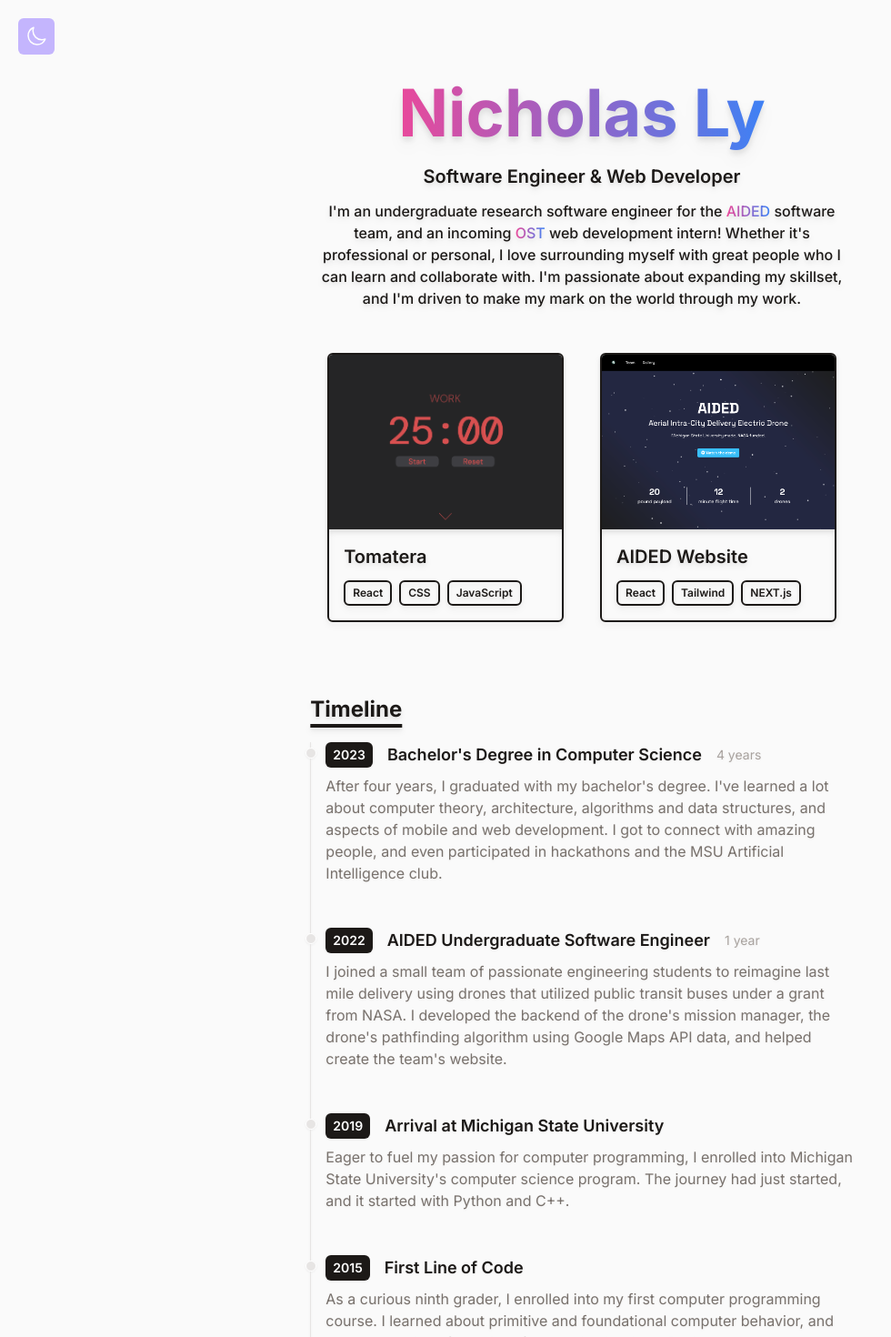
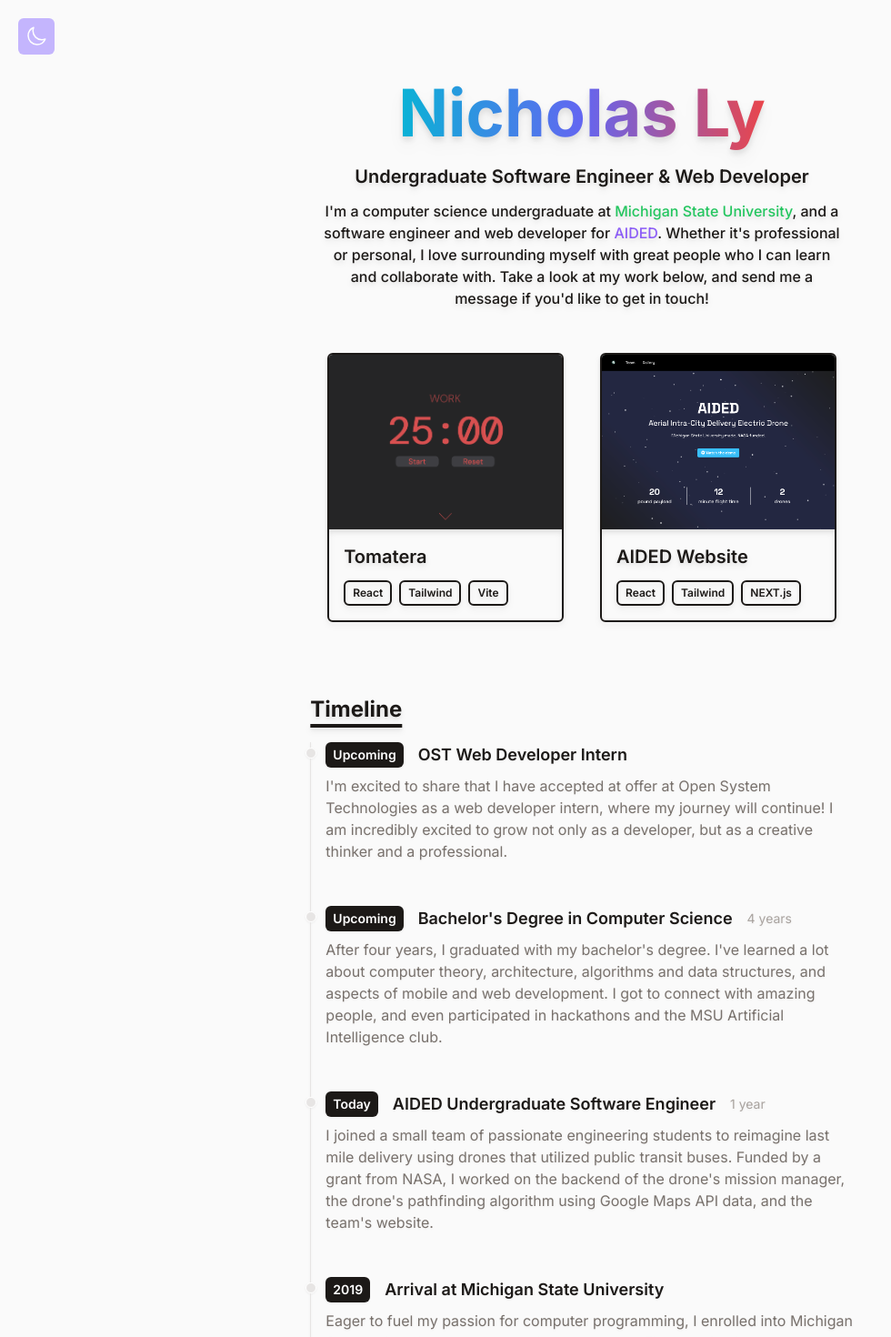
Before and after one commit to nicholasdly/personal-website, a React (Vite) app: page / in a window 1280 px wide. Shown: the top 1470 px of the page at 91% size, without its empty margins (0-980 px from the left). Built offline with nearby package versions, Linux system fonts and the light colour scheme.

Commit message:
Updates 12/1/2022

```diff
--- a/src/App.jsx
+++ b/src/App.jsx
@@ -76,7 +76,7 @@ export default function App() {
         {theme === 'dark' ? sun : moon}
       </button>
 
-      <div className='bg-neutral-50 dark:bg-neutral-900 text-stone-900 dark:text-stone-300 min-h-screen font-inter transition duration-300'>
+      <div className='bg-neutral-50 dark:bg-black text-stone-900 dark:text-stone-300 min-h-screen font-inter transition duration-300'>
         <div className='max-w-5xl w-11/12 mx-auto'>
           <Intro />
           <Portfolio />
--- a/src/components/Contact.jsx
+++ b/src/components/Contact.jsx
@@ -23,7 +23,7 @@ export default function Contact() {
                         name='message'
                         placeholder='Message'
                         rows='10' />
-                    <button className='text-center inline-block px-8 py-3 w-max text-base font-medium rounded-md text-white bg-gradient-to-r from-pink-500 to-blue-500 dark:to-orange-500 drop-shadow-md duration-300 hover:scale-110 active:scale-100'>
+                    <button className='text-center inline-block px-8 py-3 w-max text-base font-medium rounded-md text-white bg-gradient-to-r from-cyan-500 via-indigo-500 to-red-500 drop-shadow-md duration-300 hover:scale-110 active:scale-100'>
                         Send
                     </button>
 
--- a/src/components/Intro.jsx
+++ b/src/components/Intro.jsx
@@ -4,27 +4,27 @@ import React from 'react';
 export default function Intro() {
     return (
         <div className='flex items-center justify-center flex-col text-center pt-20 pb-6'>
-            <h1 className='text-4xl sm:text-7xl md:text-7xl mb-1 sm:mb-3 md:mb-3 font-bold drop-shadow-lg transition duration-300 bg-gradient-to-r from-pink-500 to-blue-500 dark:to-orange-500 text-transparent bg-clip-text p-2'>
+            <h1 className='text-4xl sm:text-7xl md:text-7xl mb-1 sm:mb-3 md:mb-3 font-bold drop-shadow-lg transition duration-300 bg-gradient-to-r from-cyan-500 via-indigo-500 to-red-500 text-transparent bg-clip-text p-2'>
                 Nicholas Ly
             </h1>
-            <p className='text-base sm:text-xl md:text-xl mb-3 font-semibold drop-shadow-md '>
-                Software Engineer & Web Developer
+            <p className='text-base dark:text-white sm:text-xl md:text-xl mb-3 font-semibold drop-shadow-md duration-300'>
+                Undergraduate Software Engineer & Web Developer
             </p>
             <p className='text-md max-w-xl mb-6 font-medium drop-shadow-md'>
-                I'm an undergraduate research software engineer for the {}
-                <a className='bg-gradient-to-r from-pink-500 to-blue-500 dark:to-orange-500 text-transparent bg-clip-text'
+                I'm a computer science undergraduate at {}
+                <a className='text-green-500 dark:text-green-400 duration-300'
+                    href='https://msu.edu/'
+                    target='_blank'
+                    rel='noreferrer noopener'>Michigan State University</a>
+                {}, and
+                a software engineer and web developer for {}
+                <a className='text-violet-500 dark:text-violet-400 duration-300'
                     href='https://msuaided.com/'
                     target='_blank'
                     rel='noreferrer noopener'>AIDED</a>
-                {} software team, and an incoming {}
-                <a className='bg-gradient-to-r from-pink-500 to-blue-500 dark:to-orange-500 text-transparent bg-clip-text'
-                    href='https://www.ostusa.com/'
-                    target='_blank'
-                    rel='noreferrer noopener'>OST</a>
-                {} web development intern! Whether it's professional or personal, I
+                {}. Whether it's professional or personal, I
                 love surrounding myself with great people who I can learn and collaborate with.
-                I'm passionate about expanding my skillset, and I'm driven to make my mark on the
-                world through my work.
+                Take a look at my work below, and send me a message if you'd like to get in touch!
             </p>
         </div>
     )
--- a/src/components/PortfolioItem.jsx
+++ b/src/components/PortfolioItem.jsx
@@ -7,7 +7,7 @@ export default function PortfolioItem({ title, imgURL, techstack, link }) {
             href={link}
             target='_blank'
             rel='noreferrer noopener'>
-            <img className='w-full h-36 md:h-48 object-cover cursor-pointer'
+            <img className='w-full h-48 md:h-48 object-cover cursor-pointer'
                 src={imgURL}
                 alt='Portfolio Item Image' />
             <div className='w-full p-4'>
--- a/src/data/portfolio.js
+++ b/src/data/portfolio.js
@@ -3,7 +3,7 @@ export default [
     {
         title: 'Tomatera',
         imgURL: 'assets/tomatera.png',
-        techstack: ['React', 'CSS', 'JavaScript'],
+        techstack: ['React', 'Tailwind', 'Vite'],
         link: 'https://tomatera.dev/'
     },
     {
--- a/src/data/timeline.js
+++ b/src/data/timeline.js
@@ -1,7 +1,16 @@
 
 export default [
     {
-        year: '2023',
+        year: 'Upcoming',
+        title: 'OST Web Developer Intern',
+        duration: '',
+        details:
+            "I'm excited to share that I have accepted at offer at Open System Technologies\
+            as a web developer intern, where my journey will continue! I am incredibly excited\
+            to grow not only as a developer, but as a creative thinker and a professional."
+    },
+    {
+        year: 'Upcoming',
         title: "Bachelor's Degree in Computer Science",
         duration: '4 years',
         details:
@@ -11,15 +20,14 @@ export default [
             participated in hackathons and the MSU Artificial Intelligence club."
     },
     {
-        year: '2022',
+        year: 'Today',
         title: "AIDED Undergraduate Software Engineer",
         duration: '1 year',
         details:
             "I joined a small team of passionate engineering students to reimagine last mile\
-            delivery using drones that utilized public transit buses under a grant from\
-            NASA. I developed the backend of the drone's mission manager, the drone's\
-            pathfinding algorithm using Google Maps API data, and helped create the team's\
-            website."
+            delivery using drones that utilized public transit buses. Funded by a grant from\
+            NASA, I worked on the backend of the drone's mission manager, the drone's\
+            pathfinding algorithm using Google Maps API data, and the team's website."
     },
     {
         year: '2019',
@@ -27,8 +35,8 @@ export default [
         duration: '',
         details:
             "Eager to fuel my passion for computer programming, I enrolled into Michigan\
-            State University's computer science program. The journey had just started, and\
-            it started with Python and C++."
+            State University's computer science program. Finally being introduced to other\
+            languages like Python and C++, the real journey had just started."
     },
     {
         year: '2015',
--- a/src/main.jsx
+++ b/src/main.jsx
@@ -5,6 +5,6 @@ import './styles/tailwind.css'
 
 ReactDOM.createRoot(document.getElementById('root')).render(
   <React.StrictMode>
-    <App />
+    <App className="bg-white" />
   </React.StrictMode>
 )
--- a/src/styles/tailwind.css
+++ b/src/styles/tailwind.css
@@ -1,3 +1,7 @@
 @tailwind base;
 @tailwind components;
 @tailwind utilities;
+
+html {
+    background-color: #fafafa;
+}
```
